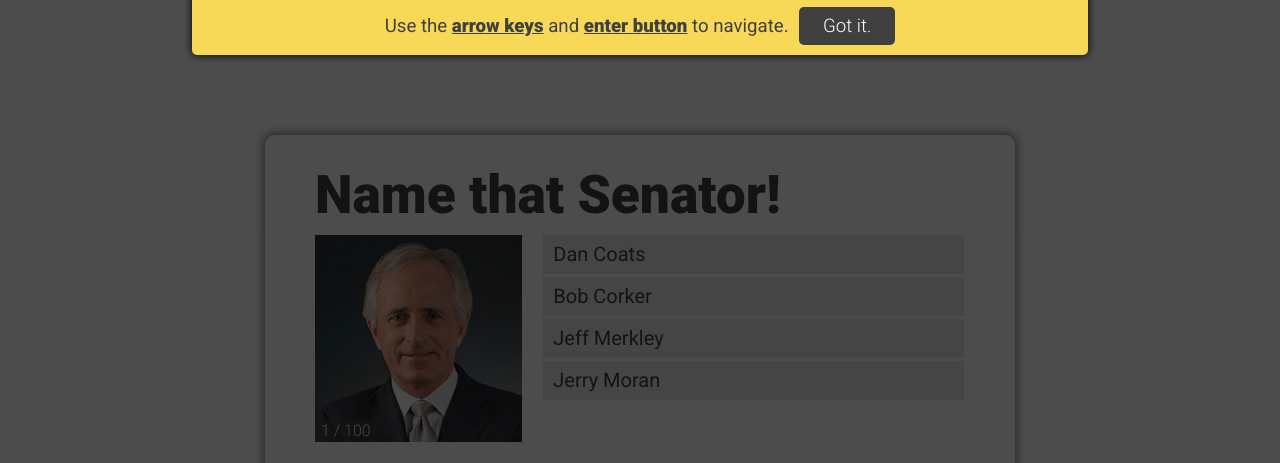
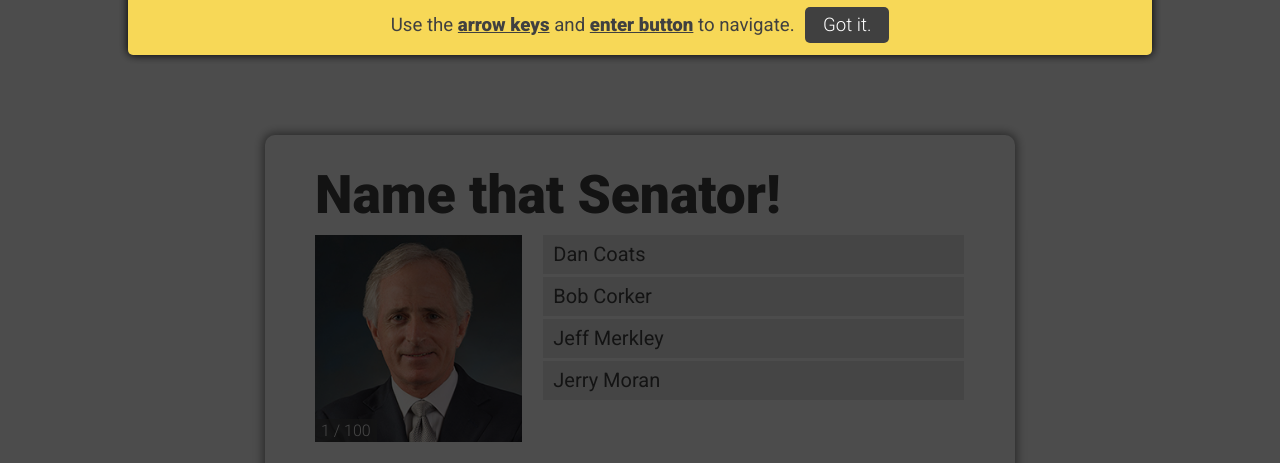
Before and after one commit to arm5077/name-that-senator, a website: page index.html in a window 1280 px wide. Shown: the top 463 px of the page. Drawn offline with Linux system fonts and the light colour scheme.

Commit message:
fixing overlay instrux

```diff
--- a/styles.css
+++ b/styles.css
@@ -33,12 +33,12 @@ a{
 	position: fixed;
 	z-index: 9999999;
 	background-color: #f7d857;
-	width: 70%;
+	width: 80%;
 	height: 65px;
 	box-shadow: 0 0 10px black;
 	padding: 0;
 	top: 0;
-	right: 15%;
+	right: 10%;
 	margin: -10px auto 0 auto;
 	border-radius: 5px;
 }
@@ -64,8 +64,8 @@ a{
 	background-color: #404040;
 	color: #fff;
 	border-radius: 5px;
-	padding: 8px;
-	width: 80px;
+	padding: 7px;
+	width: 70px;
 	font-weight: 300;
 	text-align: center;
 	display: inline-block;
```
